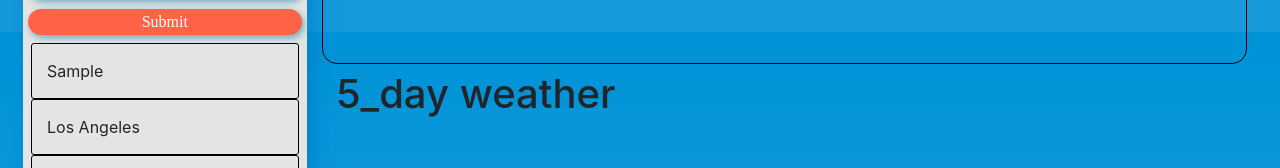
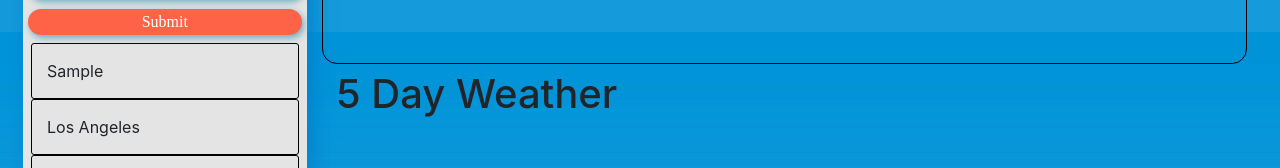
Before and after one commit to meysamcoding/hm6, a plain HTML site: page index.html in a window 1280 px wide. Both pictures are taken after typing "Sample" into the empty fields and a click on the input 164 px from the left and 170 px from the top of the page. Shown: the part 148-316 px from the top of the page. Drawn offline with nearby package versions, Linux system fonts and the light colour scheme; no server answers.

Commit message:
save file

```diff
--- a/index.html
+++ b/index.html
@@ -31,7 +31,7 @@
             <div class="col-md-12" id="display">
             </div>
             <div class="col-md-12">
-                <h1>5_day weather</h1>
+                <h1>5 Day Weather</h1>
             </div>
 
             <div class="col-md-2" id="row1">
```
